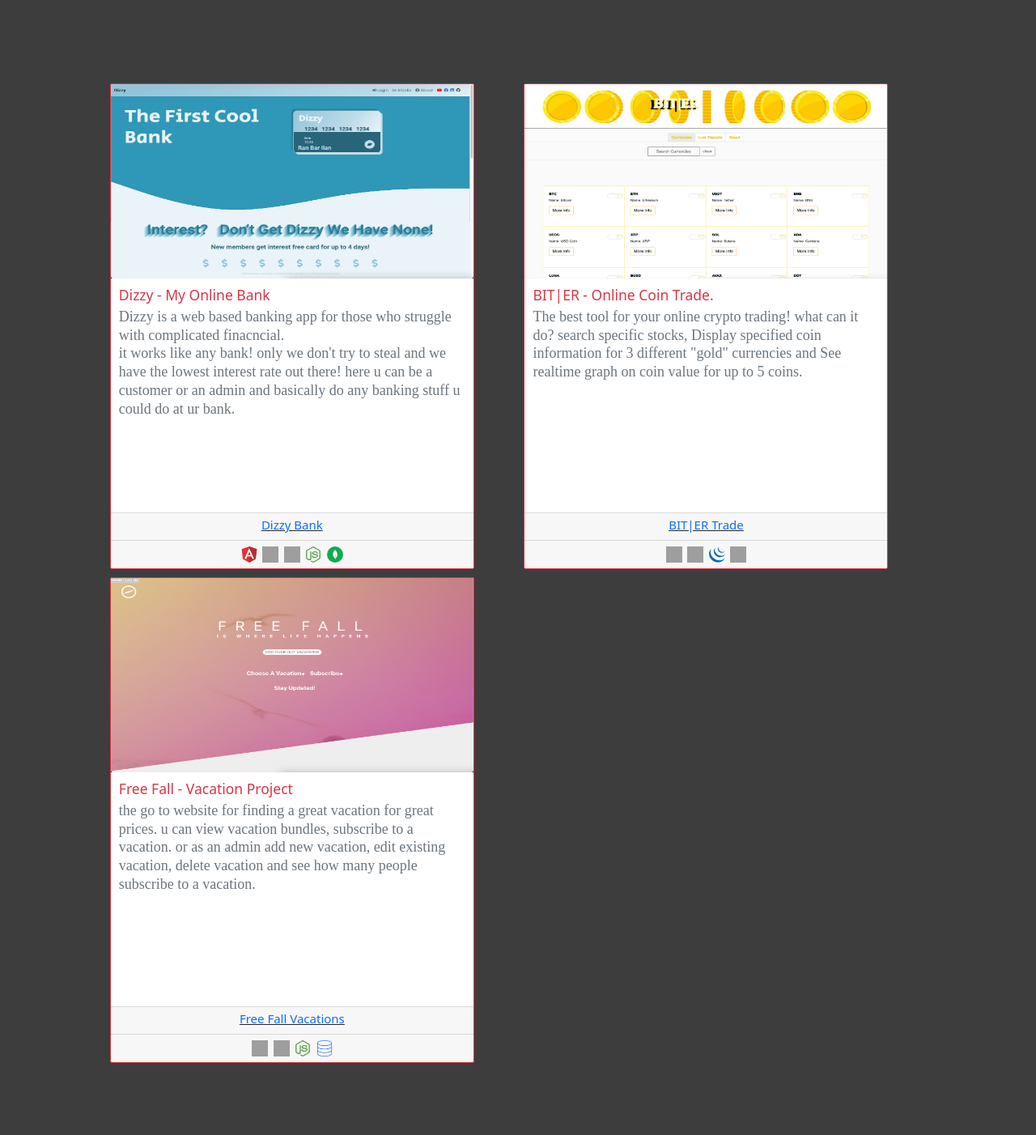
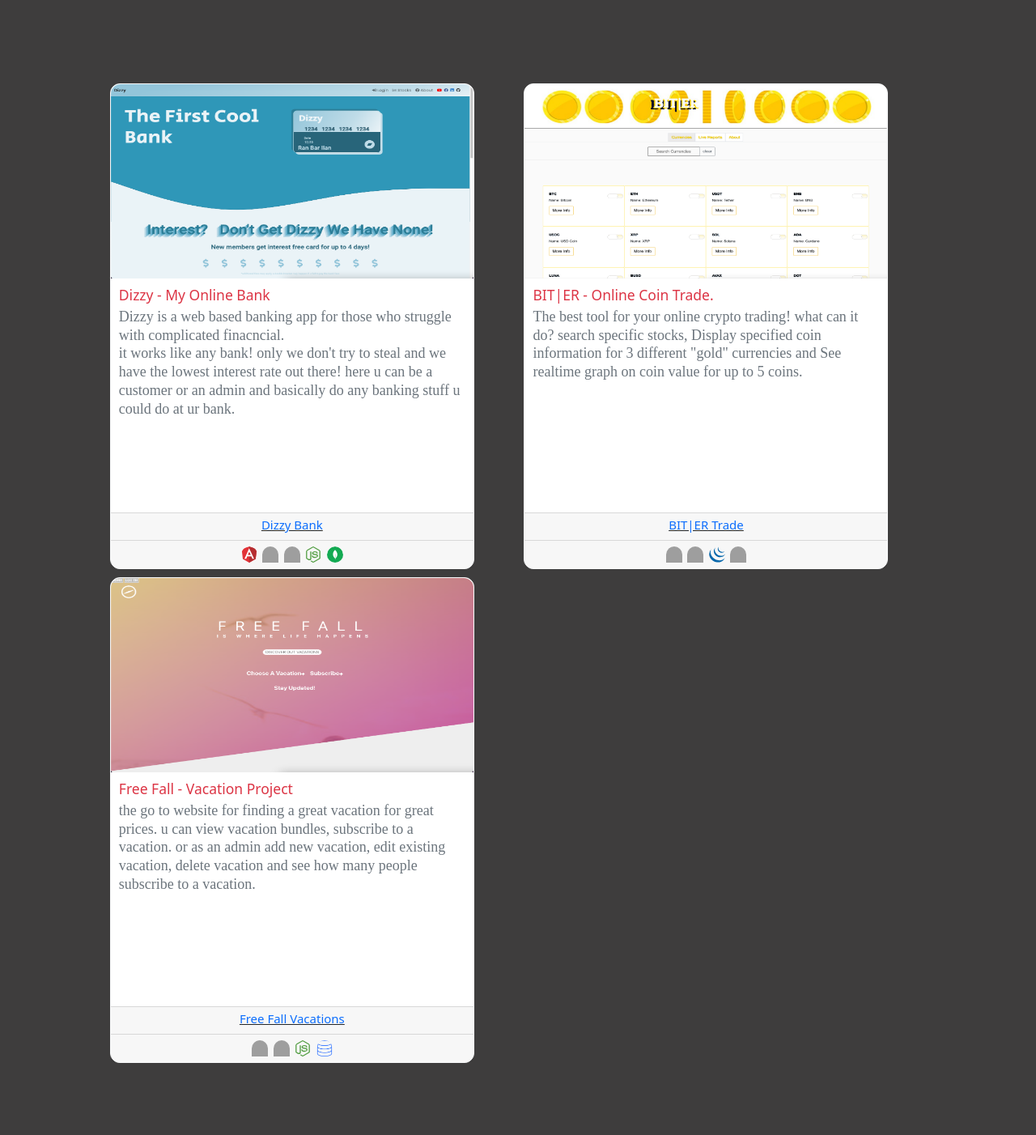
Before and after one commit to ranbri/ranbri.github.io, a PHP site: page / in a window 1280 px wide. Shown: the part 1764-3166 px from the top of the page at 81% size. Run offline with PHP 8.4, Linux system fonts and the light colour scheme; some web fonts are replaced; grey boxes are pictures that could not be loaded.

Commit message:
border radius cards

```diff
--- a/index.html
+++ b/index.html
@@ -156,7 +156,7 @@
                 <div class="row">
                     <!-- ----------------Dizzy---------------- -->
                     <div class="col-12 col-xl-6 dizzy">
-                        <div class="card border-danger mb-3 " >
+                        <div class="card border-light mb-3 " >
                             <img src="/images/projects/dizzy.png"
                                 style="width:100% !important; height:100% !important; ; height:240px !important;"
                                 class="card-img-top" alt="...">
@@ -189,7 +189,7 @@
                     </div>
                     <!-- ----------------BIT|ER---------------- -->
                     <div class="col-12 col-xl-6">
-                        <div class="card border-danger mb-3 biter">
+                        <div class="card border-light mb-3 biter">
                             <img src="/images/projects/Biter.png"
                                 style="width:100% !important; height:240px !important;" class="card-img-top" alt="...">
                             <div class="card-body">
@@ -222,7 +222,7 @@
                     </div>
                     <!-- ----------------Free Fall---------------- -->
                     <div class="col-12 col-xl-6">
-                        <div class="card border-danger mb-3 freeFall">
+                        <div class="card border-light mb-3 freeFall">
                             <img src="/images/projects/free-fall.png"
                                 style="width:100% !important; height:240px !important;" class="card-img-top" alt="...">
                             <div class="card-body">
--- a/main.css
+++ b/main.css
@@ -55,8 +55,12 @@ body {
     margin: 2px;
 }
 .projects .card {
+    border-radius: 12px;
     width: 45rem !important;
     height: 60rem !important;
+}
+.projects .card img{
+    border-radius: 12px 12px 0 0;
 }
 
 .freeFall:hover{
```
